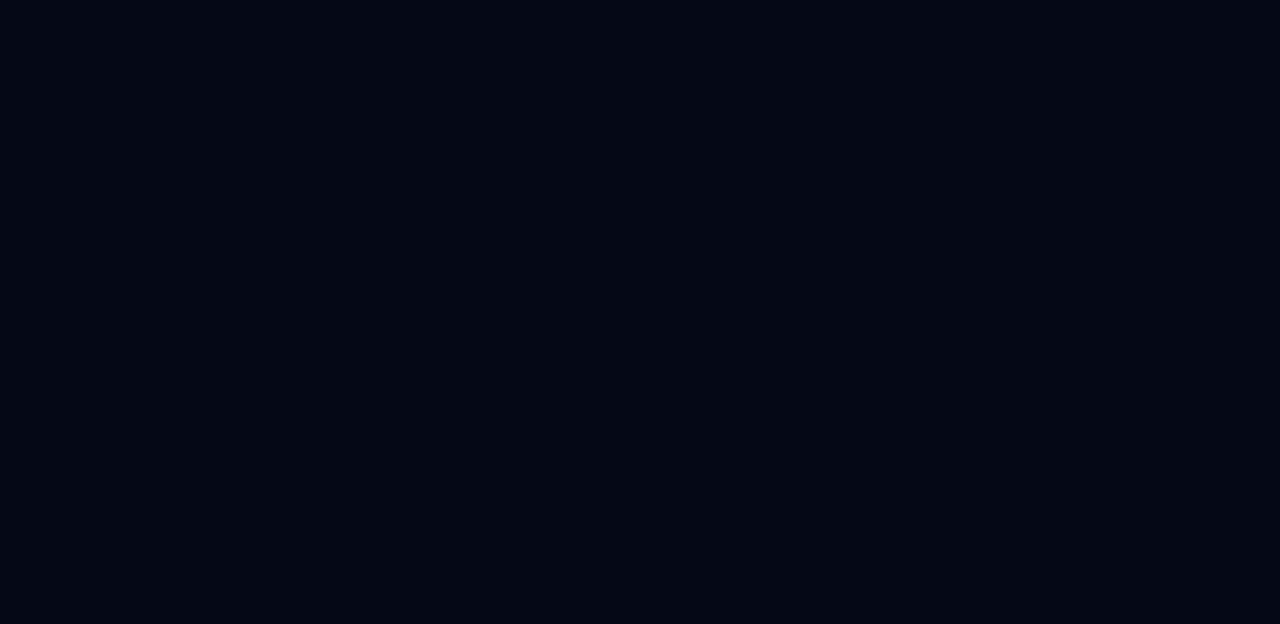
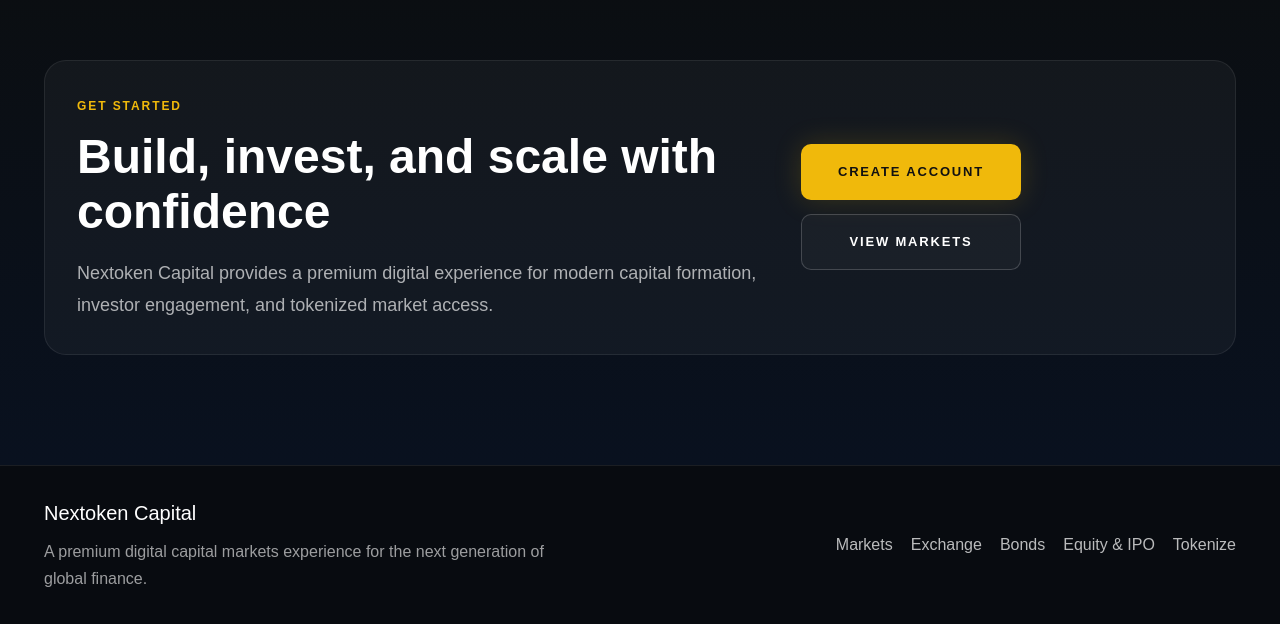
Before and after one commit to BIKASH907/nextoken-capital, a Next.js app: page / in a window 1280 px wide. Shown: the part 1727-2351 px from the top of the page. Before the commit the page ends 1697 px from the top, so only its background shows below. Built offline with nearby package versions, Linux system fonts and the light colour scheme.

Commit message:
Add bottom section and footer

```diff
--- a/pages/index.js
+++ b/pages/index.js
@@ -127,7 +127,52 @@ export default function Home() {
             </div>
           </div>
         </section>
+
+        <section className="bottomSection">
+          <div className="container">
+            <div className="bottomCard">
+              <div className="bottomText">
+                <span className="sectionTag">Get Started</span>
+                <h2>Build, invest, and scale with confidence</h2>
+                <p>
+                  Nextoken Capital provides a premium digital experience for
+                  modern capital formation, investor engagement, and tokenized
+                  market access.
+                </p>
+              </div>
+
+              <div className="bottomActions">
+                <a href="/register" className="primaryBtn">
+                  Create Account
+                </a>
+                <a href="/markets" className="secondaryBtn">
+                  View Markets
+                </a>
+              </div>
+            </div>
+          </div>
+        </section>
       </main>
+
+      <footer className="footer">
+        <div className="container footerInner">
+          <div className="footerBrand">
+            <h3>Nextoken Capital</h3>
+            <p>
+              A premium digital capital markets experience for the next
+              generation of global finance.
+            </p>
+          </div>
+
+          <div className="footerLinks">
+            <a href="/markets">Markets</a>
+            <a href="/exchange">Exchange</a>
+            <a href="/bonds">Bonds</a>
+            <a href="/equity">Equity & IPO</a>
+            <a href="/tokenize">Tokenize</a>
+          </div>
+        </div>
+      </footer>
 
       <style jsx>{`
         .page {
@@ -287,7 +332,8 @@ export default function Home() {
           margin-top: 10px;
         }
 
-        .statCard {
+        .statCard,
+        .featureCard {
           background: rgba(255, 255, 255, 0.04);
           border: 1px solid rgba(255, 255, 255, 0.08);
           border-radius: 18px;
@@ -297,20 +343,23 @@ export default function Home() {
           -webkit-backdrop-filter: blur(8px);
         }
 
-        .statCard h3 {
+        .statCard h3,
+        .featureCard h3 {
           margin: 0 0 12px;
           font-size: 20px;
           color: #ffffff;
         }
 
-        .statCard p {
+        .statCard p,
+        .featureCard p {
           margin: 0;
           font-size: 15px;
           line-height: 1.8;
           color: rgba(255, 255, 255, 0.66);
         }
 
-        .infoSection {
+        .infoSection,
+        .bottomSection {
           padding: 90px 24px 110px;
           background: linear-gradient(to bottom, #0b0e11, #09111f);
         }
@@ -336,14 +385,16 @@ export default function Home() {
           text-transform: uppercase;
         }
 
-        .sectionIntro h2 {
+        .sectionIntro h2,
+        .bottomText h2 {
           margin: 0 0 18px;
           font-size: clamp(30px, 5vw, 48px);
           line-height: 1.15;
           font-weight: 800;
         }
 
-        .sectionIntro p {
+        .sectionIntro p,
+        .bottomText p {
           margin: 0;
           color: rgba(255, 255, 255, 0.66);
           font-size: 18px;
@@ -356,23 +407,65 @@ export default function Home() {
           gap: 22px;
         }
 
-        .featureCard {
+        .bottomCard {
+          display: flex;
+          justify-content: space-between;
+          align-items: center;
+          gap: 24px;
+          padding: 32px;
+          border-radius: 22px;
           background: rgba(255, 255, 255, 0.04);
           border: 1px solid rgba(255, 255, 255, 0.08);
-          border-radius: 18px;
-          padding: 28px 24px;
         }
 
-        .featureCard h3 {
-          margin: 0 0 12px;
+        .bottomText {
+          max-width: 700px;
+        }
+
+        .bottomActions {
+          display: flex;
+          gap: 14px;
+          flex-wrap: wrap;
+        }
+
+        .footer {
+          border-top: 1px solid rgba(255, 255, 255, 0.08);
+          background: #080b10;
+          padding: 32px 24px;
+        }
+
+        .footerInner {
+          display: flex;
+          justify-content: space-between;
+          gap: 24px;
+          align-items: center;
+        }
+
+        .footerBrand h3 {
+          margin: 0 0 10px;
           font-size: 20px;
         }
 
-        .featureCard p {
+        .footerBrand p {
           margin: 0;
-          color: rgba(255, 255, 255, 0.66);
-          font-size: 15px;
-          line-height: 1.8;
+          color: rgba(255, 255, 255, 0.6);
+          max-width: 520px;
+          line-height: 1.7;
+        }
+
+        .footerLinks {
+          display: flex;
+          gap: 18px;
+          flex-wrap: wrap;
+        }
+
+        .footerLinks a {
+          color: rgba(255, 255, 255, 0.72);
+          text-decoration: none;
+        }
+
+        .footerLinks a:hover {
+          color: #ffffff;
         }
 
         @media (max-width: 900px) {
@@ -381,8 +474,15 @@ export default function Home() {
           }
 
           .statsGrid,
-          .featureGrid {
+          .featureGrid,
+          .footerInner {
             grid-template-columns: 1fr;
+            display: grid;
+          }
+
+          .bottomCard {
+            flex-direction: column;
+            align-items: flex-start;
           }
 
           .textWrap p {
@@ -397,16 +497,8 @@ export default function Home() {
         }
 
         @media (max-width: 600px) {
-          .hero {
-            padding-top: 80px;
-          }
-
           .textWrap h1 {
             font-size: 42px;
-          }
-
-          .heroActions {
-            gap: 14px;
           }
 
           .primaryBtn,
@@ -414,6 +506,10 @@ export default function Home() {
             width: 100%;
             min-width: 0;
           }
+
+          .bottomActions {
+            width: 100%;
+          }
         }
       `}</style>
     </>
```
